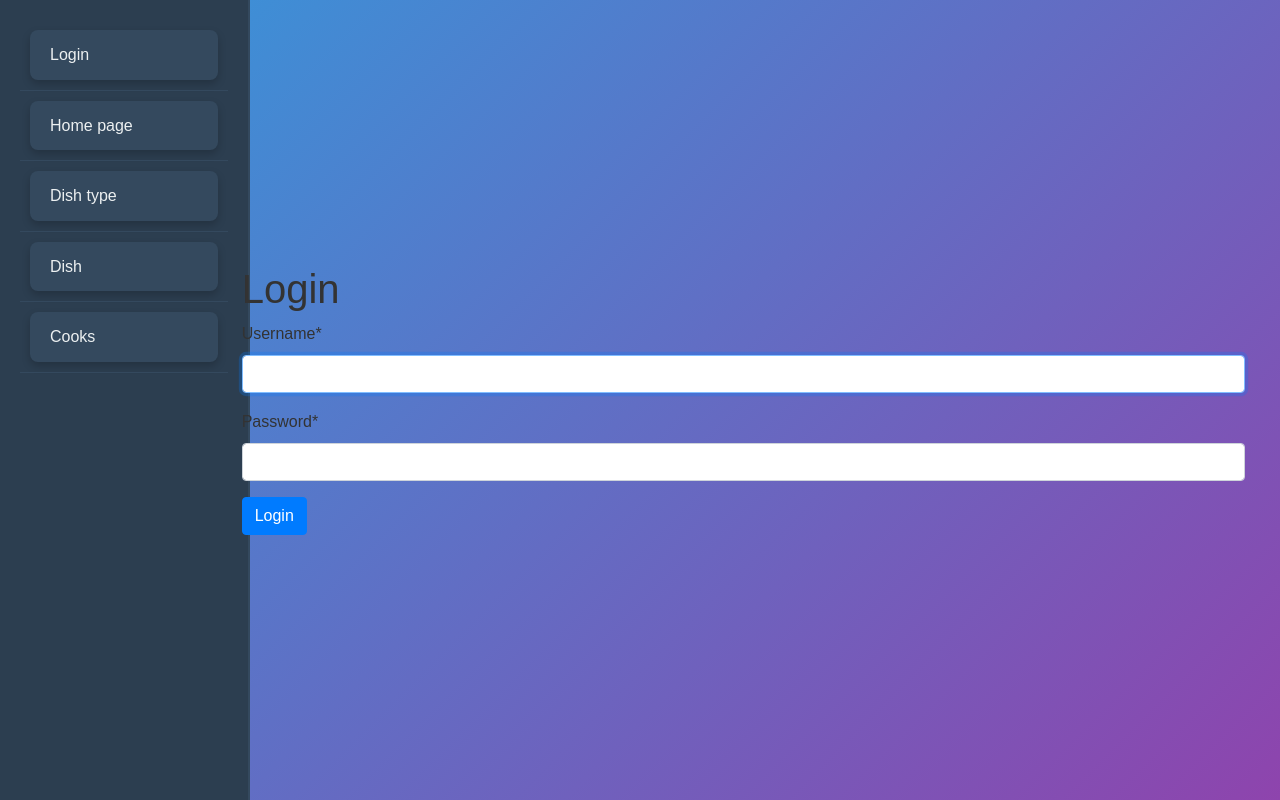
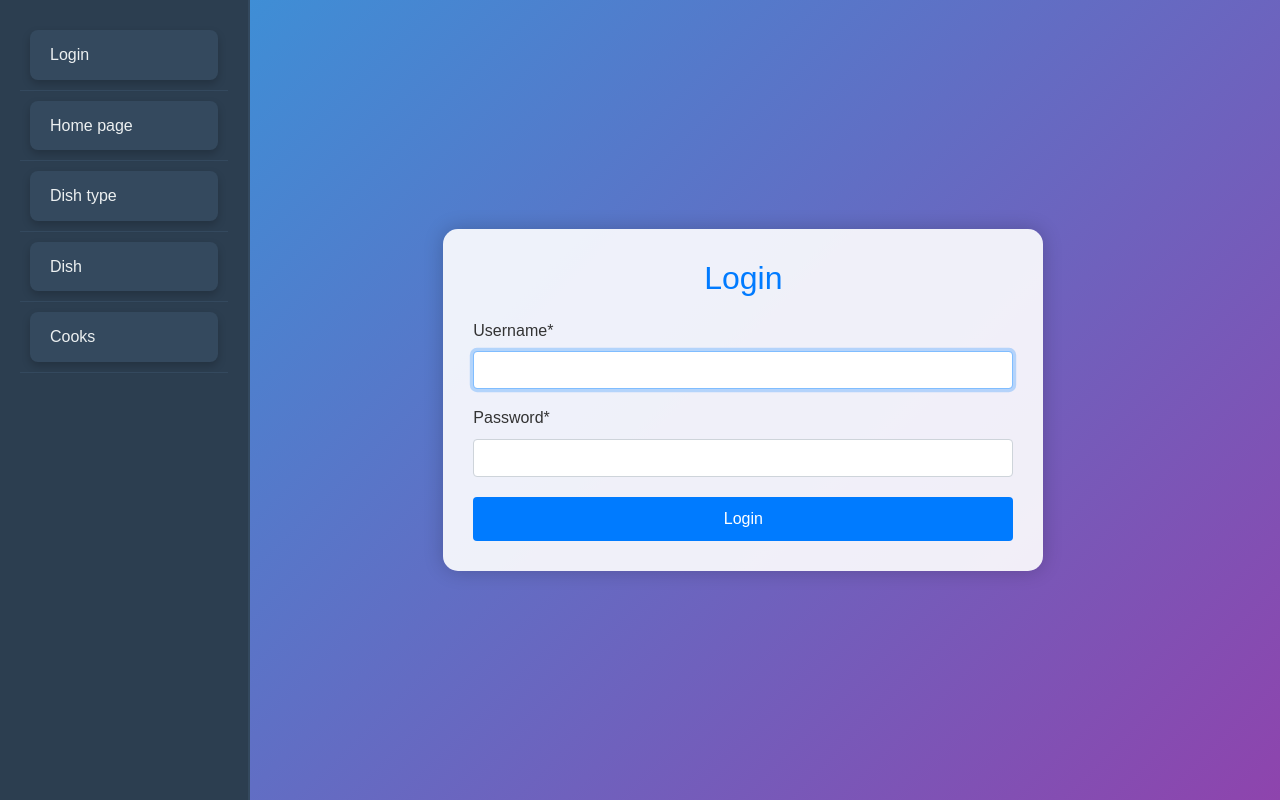
Before and after one commit to Serhii-Leonenko/mate_nginx_gunicorn, a Django app: page /accounts/login/ in a window 1280 px wide. Run offline with Django 5.2, Linux system fonts and the light colour scheme; some libraries are stand-ins or nearby versions.

Commit message:
add styles for login template

```diff
--- /dev/null
+++ b/static/css/login.css
@@ -0,0 +1,46 @@
+
+.container {
+  width: 100%; /* Full width for the main content area */
+  max-width: 600px; /* Limit maximum width for better readability */
+  background-color: rgba(255, 255, 255, 0.9); /* White background with slight transparency */
+  border-radius: 15px; /* Rounded corners for a modern look */
+  box-shadow: 0 0 20px rgba(0, 0, 0, 0.2); /* Soft shadow for depth */
+  padding: 30px; /* Increased padding for more space */
+  text-align: center; /* Center text within the container */
+  margin: 50px auto; /* Center the container horizontally */
+}
+
+.alert {
+  color: #721c24;
+  background-color: #f8d7da;
+  border-color: #f5c6cb;
+  padding: 10px;
+  border-radius: 5px;
+  margin-bottom: 20px;
+}
+
+h1 {
+  font-size: 2em; /* Larger font size for emphasis */
+  margin-bottom: 20px; /* Space below the heading */
+}
+
+.login-form {
+  text-align: left; /* Align form elements to the left */
+}
+
+.btn-primary {
+  display: block;
+  width: 100%;
+  padding: 10px;
+  margin-top: 20px;
+  background-color: #007bff;
+  border: none;
+  color: white;
+  border-radius: 4px;
+  text-align: center;
+  text-decoration: none;
+}
+
+.btn-primary:hover {
+  background-color: #0056b3;
+}
--- a/templates/registration/login.html
+++ b/templates/registration/login.html
@@ -1,24 +1,29 @@
 {% extends "base.html" %}
 {% load crispy_forms_filters %}
+{% load static %}
 
 {% block content %}
+  <link rel="stylesheet" href="{% static 'css/login.css' %}">
 
+  <div class="container">
     {% if form.errors %}
-    <p>Your username and password didn't match. Please try again.</p>
+      <div class="alert alert-danger">
+        Your username and password didn't match. Please try again.
+      </div>
     {% endif %}
 
-  <h1>Login</h1>
+    <h1 class="text-primary">Login</h1>
 
     {% if next %}
       <p>Please login to see this page.</p>
     {% endif %}
 
-  <form method="post" action="{% url 'login' %}">
+    <form method="post" action="{% url 'login' %}" class="login-form">
       {% csrf_token %}
       {{ form|crispy }}
 
       <input type="submit" value="Login" class="btn btn-primary"/>
       <input type="hidden" name="next" value="{{ next }}"/>
     </form>
-
+  </div>
 {% endblock %}
```
Lines whose indentation alone changed are shown as unchanged.
